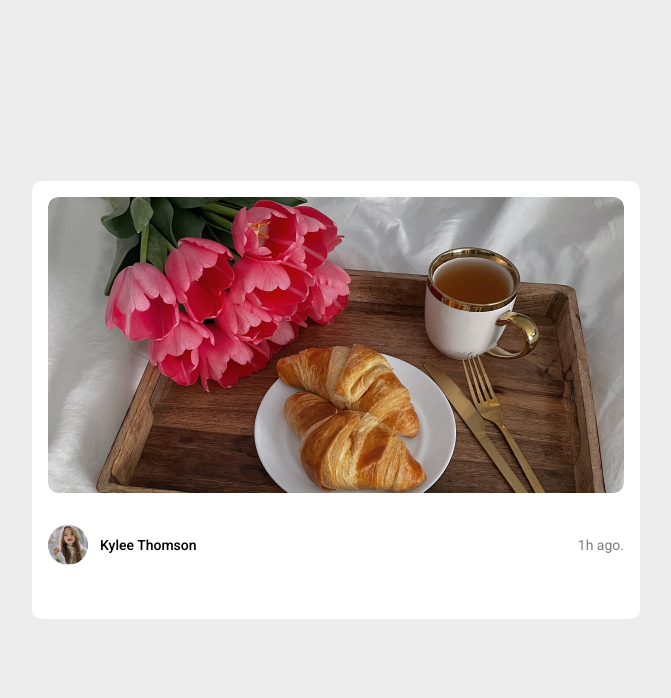
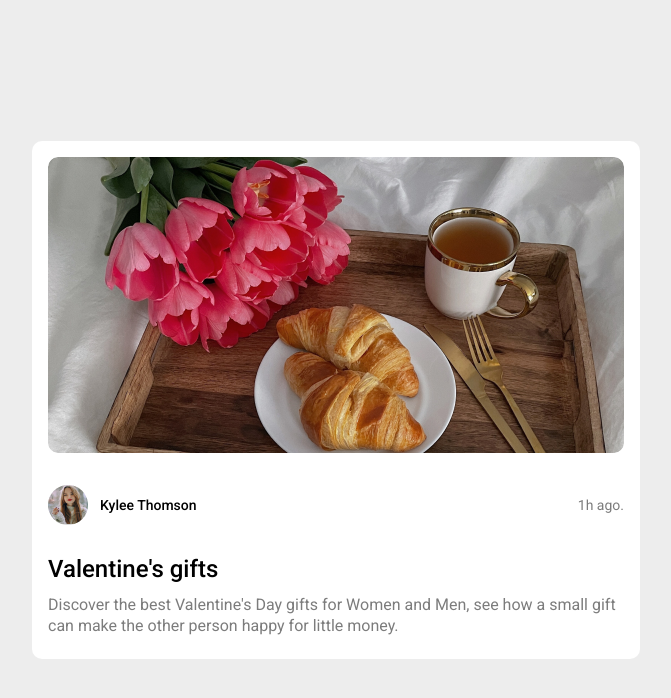
Before and after one commit to griffin94/Blog-card, a website built with Vite: page index.html in a window 1280 px wide. Shown: the whole page, without its empty margins (304-975 px from the left). Built offline with nearby package versions, Linux system fonts and the light colour scheme.

Commit message:
Added article component

```diff
--- a/index.html
+++ b/index.html
@@ -21,6 +21,7 @@
           src="./public/images/valentines-gift.png"
           alt="breakfast in bed, croissants, tea, flowers"
         />
+
         <div class="author card__author">
           <div class="author__info">
             <img class="author__image" src="./public/images/person.png" alt="author" />
@@ -28,6 +29,14 @@
           </div>
           <span class="author__time">1h ago.</span>
         </div>
+
+        <article class="article">
+          <h2 class="article__heading">Valentine's gifts</h2>
+          <p class="article__content">
+            Discover the best Valentine's Day gifts for Women and Men, see how a small gift can make
+            the other person happy for little money.
+          </p>
+        </article>
       </div>
     </div>
   </body>
--- /dev/null
+++ b/src/components/Article/_article.scss
@@ -0,0 +1,33 @@
+@use '../../styles/abstracts' as a;
+
+.article {
+  display: flex;
+  flex-direction: column;
+  gap: 8px;
+
+  & &__heading {
+    font-weight: 500;
+    font-size: 18px;
+    line-height: 100%;
+  }
+
+  & &__content {
+    font-weight: 400;
+    font-size: 14px;
+    line-height: 130%;
+    color: a.$gray-700;
+  }
+}
+
+@media (min-width: a.$tablet) {
+  .article {
+    gap: 14px;
+    & &__heading {
+      font-size: 24px;
+    }
+
+    & &__content {
+      font-size: 16px;
+    }
+  }
+}
--- a/src/components/Card/_card.scss
+++ b/src/components/Card/_card.scss
@@ -7,7 +7,7 @@
 
   & &__image {
     display: block;
-    max-width: 100%;
+    width: 100%;
     height: 273px;
     object-fit: cover;
     border-radius: a.$rounding;
@@ -21,6 +21,7 @@
 @media (min-width: a.$tablet) {
   .card {
     padding: 16px 16px 22px;
+    max-width: 608px;
 
     & &__image {
       height: 296px;
--- a/src/components/_index.scss
+++ b/src/components/_index.scss
@@ -1,2 +1,3 @@
+@forward './Article/article';
 @forward './Author/author';
 @forward './Card/card';
```
